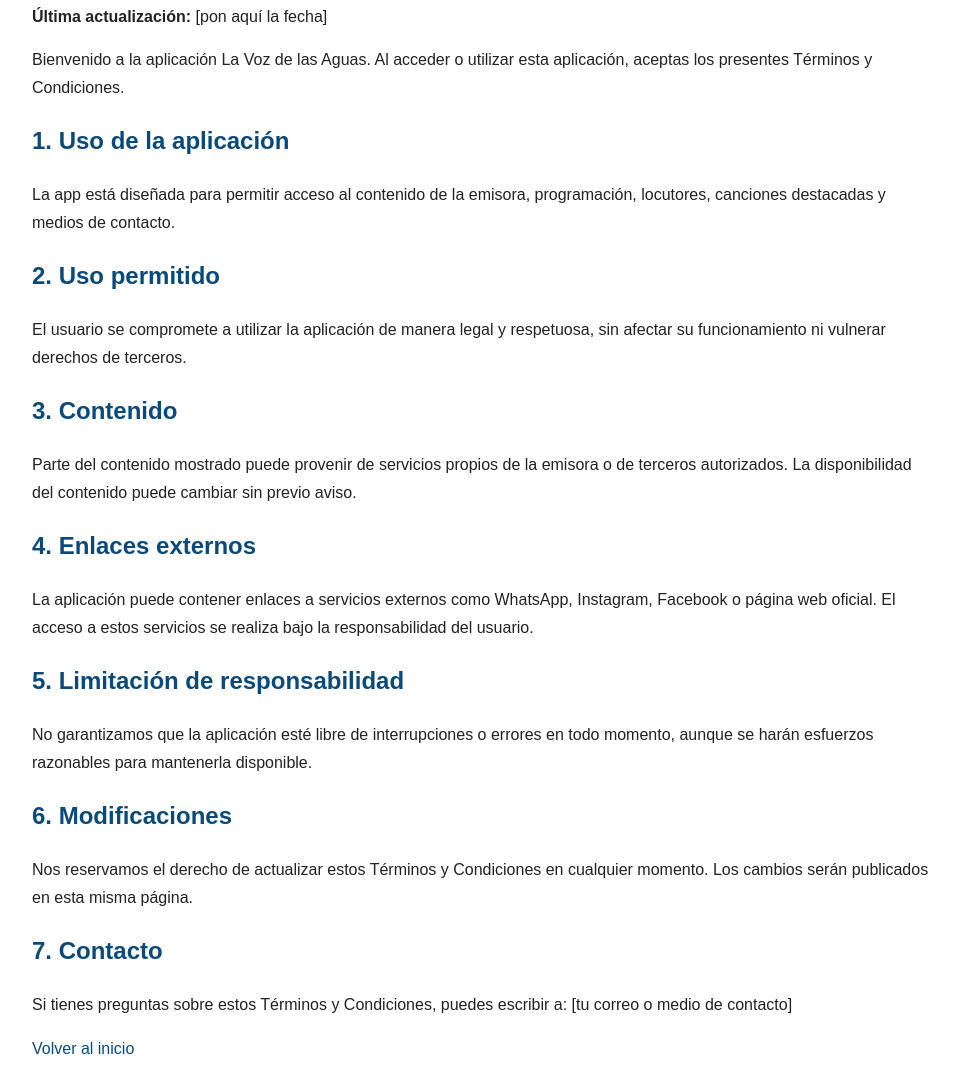
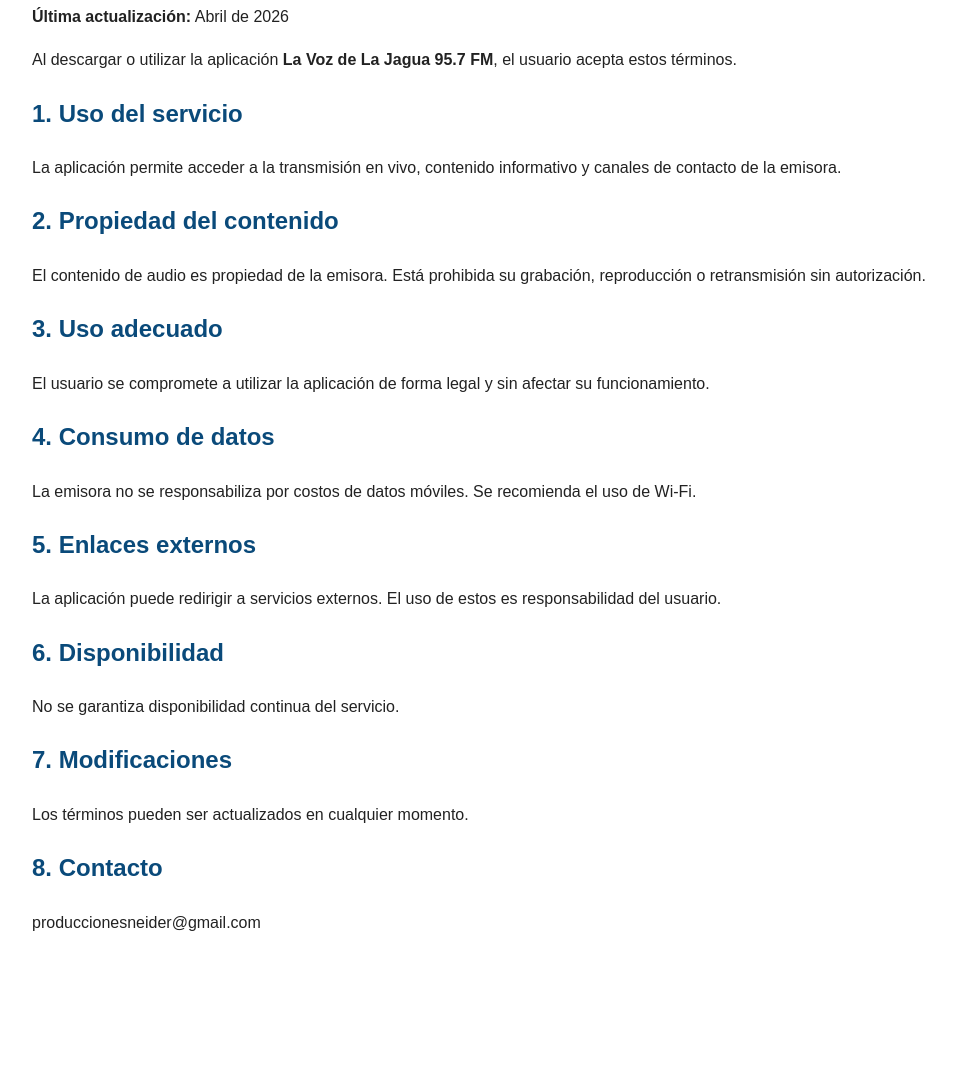
Before and after one commit to produccionesneider/lavozdelasaguas-legal, a plain HTML site: page terms-and-conditions.html in a window 1280 px wide. Shown: the part 154-1246 px from the top of the page, without its empty margins (158-1117 px from the left). After the commit the page ends 1166 px from the top, so only its background shows below. Drawn offline with Linux system fonts and the light colour scheme.

Commit message:
terms-and-conditions.html

```diff
--- a/terms-and-conditions.html
+++ b/terms-and-conditions.html
@@ -2,8 +2,8 @@
 <html lang="es">
 <head>
   <meta charset="UTF-8" />
-  <meta name="viewport" content="width=device-width, initial-scale=1.0" />
-  <title>Términos y Condiciones - La Voz de las Aguas</title>
+  <meta name="viewport" content="width=device-width, initial-scale=1.0"/>
+  <title>Términos y Condiciones - La Voz de La Jagua 95.7 FM</title>
   <style>
     body {
       font-family: Arial, sans-serif;
@@ -16,66 +16,62 @@
     h1, h2 {
       color: #0a4a7a;
     }
-    a {
-      color: #0a4a7a;
-      text-decoration: none;
-    }
   </style>
 </head>
 <body>
+
 <h1>Términos y Condiciones</h1>
-  <p><strong>Última actualización:</strong> [pon aquí la fecha]</p>
+<p><strong>Última actualización:</strong> Abril de 2026</p>
 
 <p>
-    Bienvenido a la aplicación La Voz de las Aguas. Al acceder o utilizar esta
-    aplicación, aceptas los presentes Términos y Condiciones.
+Al descargar o utilizar la aplicación <strong>La Voz de La Jagua 95.7 FM</strong>,
+el usuario acepta estos términos.
 </p>
 
-  <h2>1. Uso de la aplicación</h2>
+<h2>1. Uso del servicio</h2>
 <p>
-    La app está diseñada para permitir acceso al contenido de la emisora,
-    programación, locutores, canciones destacadas y medios de contacto.
+La aplicación permite acceder a la transmisión en vivo, contenido informativo
+y canales de contacto de la emisora.
 </p>
 
-  <h2>2. Uso permitido</h2>
+<h2>2. Propiedad del contenido</h2>
 <p>
-    El usuario se compromete a utilizar la aplicación de manera legal y
-    respetuosa, sin afectar su funcionamiento ni vulnerar derechos de terceros.
+El contenido de audio es propiedad de la emisora. Está prohibida su grabación,
+reproducción o retransmisión sin autorización.
 </p>
 
-  <h2>3. Contenido</h2>
+<h2>3. Uso adecuado</h2>
 <p>
-    Parte del contenido mostrado puede provenir de servicios propios de la
-    emisora o de terceros autorizados. La disponibilidad del contenido puede
-    cambiar sin previo aviso.
+El usuario se compromete a utilizar la aplicación de forma legal y sin afectar
+su funcionamiento.
 </p>
 
-  <h2>4. Enlaces externos</h2>
+<h2>4. Consumo de datos</h2>
 <p>
-    La aplicación puede contener enlaces a servicios externos como WhatsApp,
-    Instagram, Facebook o página web oficial. El acceso a estos servicios se
-    realiza bajo la responsabilidad del usuario.
+La emisora no se responsabiliza por costos de datos móviles.
+Se recomienda el uso de Wi-Fi.
 </p>
 
-  <h2>5. Limitación de responsabilidad</h2>
+<h2>5. Enlaces externos</h2>
 <p>
-    No garantizamos que la aplicación esté libre de interrupciones o errores en
-    todo momento, aunque se harán esfuerzos razonables para mantenerla
-    disponible.
+La aplicación puede redirigir a servicios externos.
+El uso de estos es responsabilidad del usuario.
 </p>
 
-  <h2>6. Modificaciones</h2>
+<h2>6. Disponibilidad</h2>
 <p>
-    Nos reservamos el derecho de actualizar estos Términos y Condiciones en
-    cualquier momento. Los cambios serán publicados en esta misma página.
+No se garantiza disponibilidad continua del servicio.
 </p>
 
-  <h2>7. Contacto</h2>
+<h2>7. Modificaciones</h2>
 <p>
-    Si tienes preguntas sobre estos Términos y Condiciones, puedes escribir a:
-    [tu correo o medio de contacto]
+Los términos pueden ser actualizados en cualquier momento.
 </p>
 
-  <p><a href="index.html">Volver al inicio</a></p>
+<h2>8. Contacto</h2>
+<p>
+produccionesneider@gmail.com
+</p>
+
 </body>
 </html>
```
Lines whose indentation alone changed are shown as unchanged.
